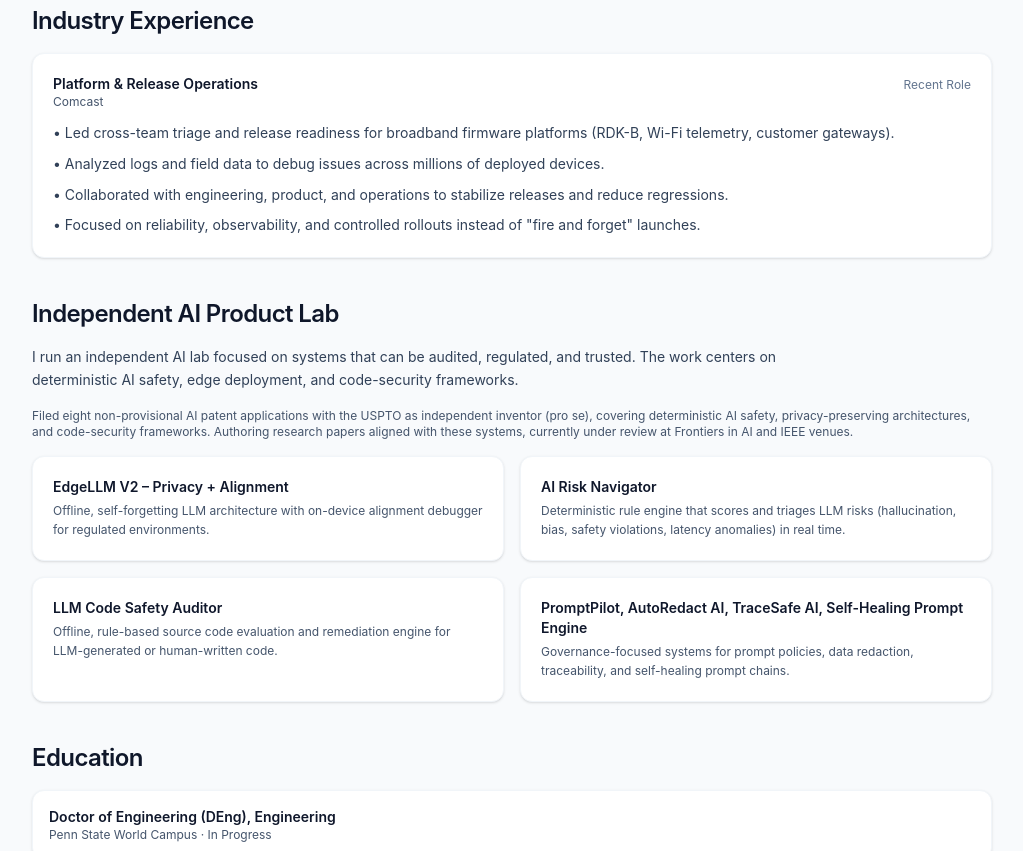
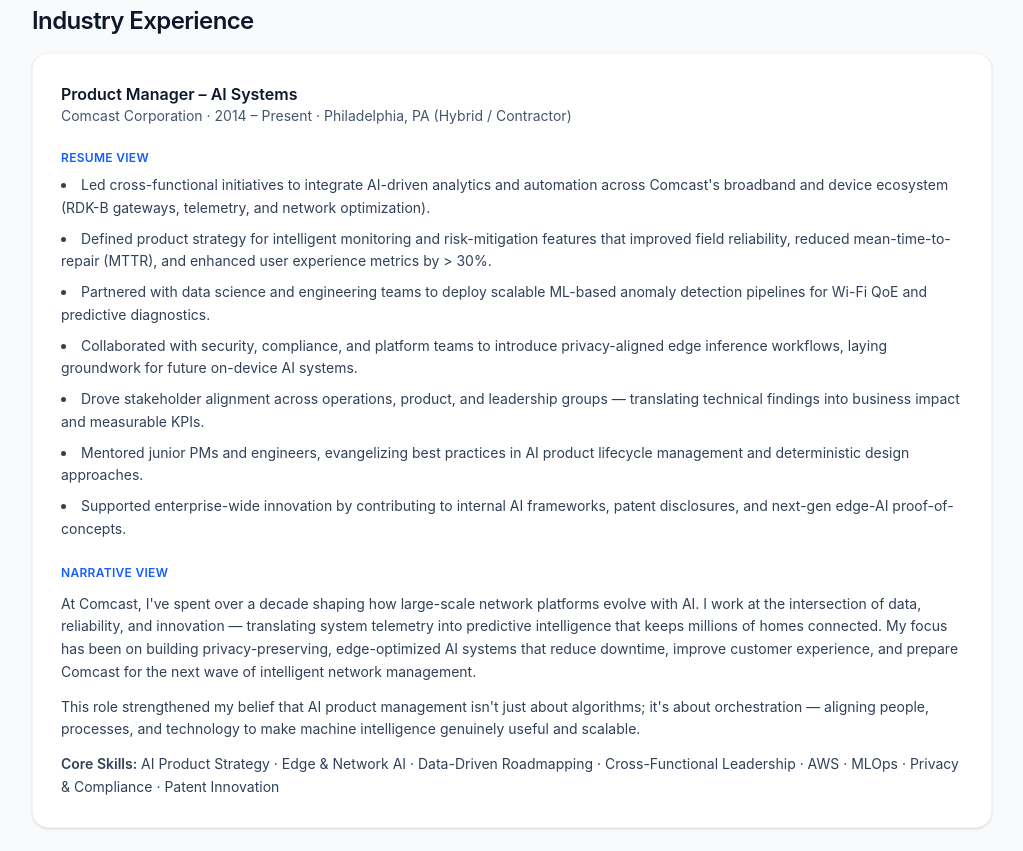
Before and after one commit to apurvgaurav/apurv-portfolio, a Next.js app: page /experience in a window 1280 px wide. Shown: the part 360-1211 px from the top of the page, without its empty margins (128-1151 px from the left). Built offline with nearby package versions, Linux system fonts and the light colour scheme.

Commit message:
Update page.tsx

```diff
--- a/app/experience/page.tsx
+++ b/app/experience/page.tsx
@@ -1,5 +1,4 @@
 // app/experience/page.tsx
-
 import Link from "next/link";
 
 export default function ExperiencePage() {
@@ -11,10 +10,10 @@
           Experience
         </h1>
         <p className="text-sm sm:text-base text-slate-700 leading-relaxed max-w-3xl">
-          My career sits on two rails: enterprise-scale reliability and releases,
-          and an independent AI product lab focused on deterministic safety,
-          edge-deployed LLMs, and governance frameworks. Both inform how I
-          operate as an AI Product Leader.
+          My work spans large-scale network platforms at Comcast and an
+          independent AI product lab focused on deterministic safety, edge
+          deployment, and governance frameworks. Both sides inform how I operate
+          as an AI Product Leader.
         </p>
         <div className="bg-white rounded-xl p-4 border border-slate-100 shadow-sm flex flex-col sm:flex-row sm:items-center sm:justify-between gap-3">
           <div>
@@ -22,7 +21,7 @@
               Download Resume (PDF)
             </p>
             <p className="text-xs text-slate-600">
-              Concise, recruiter-ready summary of roles, education, and patent-backed
+              Recruiter-ready summary of roles, education, and patent-backed
               projects.
             </p>
           </div>
@@ -38,40 +37,91 @@
         </div>
       </section>
 
-      {/* Industry Experience */}
+      {/* Comcast Experience */}
       <section className="space-y-4">
         <h2 className="text-xl sm:text-2xl font-semibold tracking-tight">
           Industry Experience
         </h2>
-        <div className="space-y-4">
-          <div className="bg-white rounded-xl p-5 border border-slate-100 shadow-sm">
-            <div className="flex flex-col sm:flex-row sm:items-baseline sm:justify-between gap-2">
-              <div>
-                <p className="text-sm font-semibold text-slate-900">
-                  Platform &amp; Release Operations
-                </p>
-                <p className="text-xs text-slate-600">Comcast</p>
-              </div>
-              <p className="text-xs text-slate-500">Recent Role</p>
-            </div>
-            <ul className="mt-3 space-y-2 text-sm text-slate-700 leading-relaxed">
+
+        <div className="bg-white rounded-2xl p-6 sm:p-7 border border-slate-100 shadow-sm space-y-6">
+          {/* Role header */}
+          <div>
+            <p className="text-sm sm:text-base font-semibold text-slate-900">
+              Product Manager – AI Systems
+            </p>
+            <p className="text-xs sm:text-sm text-slate-600">
+              Comcast Corporation · 2014 – Present · Philadelphia, PA (Hybrid / Contractor)
+            </p>
+          </div>
+
+          {/* Resume View */}
+          <div>
+            <p className="text-xs font-semibold uppercase tracking-wide text-blue-600 mb-2">
+              Resume View
+            </p>
+            <ul className="list-disc list-inside space-y-2 text-xs sm:text-sm text-slate-700 leading-relaxed">
               <li>
-                • Led cross-team triage and release readiness for broadband firmware
-                platforms (RDK-B, Wi-Fi telemetry, customer gateways).
+                Led cross-functional initiatives to integrate AI-driven analytics and
+                automation across Comcast&apos;s broadband and device ecosystem
+                (RDK-B gateways, telemetry, and network optimization).
               </li>
               <li>
-                • Analyzed logs and field data to debug issues across millions of
-                deployed devices.
+                Defined product strategy for intelligent monitoring and risk-mitigation
+                features that improved field reliability, reduced mean-time-to-repair
+                (MTTR), and enhanced user experience metrics by &gt; 30%.
               </li>
               <li>
-                • Collaborated with engineering, product, and operations to stabilize
-                releases and reduce regressions.
+                Partnered with data science and engineering teams to deploy scalable
+                ML-based anomaly detection pipelines for Wi-Fi QoE and predictive
+                diagnostics.
               </li>
               <li>
-                • Focused on reliability, observability, and controlled rollouts
-                instead of &quot;fire and forget&quot; launches.
+                Collaborated with security, compliance, and platform teams to introduce
+                privacy-aligned edge inference workflows, laying groundwork for future
+                on-device AI systems.
+              </li>
+              <li>
+                Drove stakeholder alignment across operations, product, and leadership
+                groups — translating technical findings into business impact and
+                measurable KPIs.
+              </li>
+              <li>
+                Mentored junior PMs and engineers, evangelizing best practices in AI
+                product lifecycle management and deterministic design approaches.
+              </li>
+              <li>
+                Supported enterprise-wide innovation by contributing to internal AI
+                frameworks, patent disclosures, and next-gen edge-AI proof-of-concepts.
               </li>
             </ul>
+          </div>
+
+          {/* Narrative View */}
+          <div className="space-y-3">
+            <p className="text-xs font-semibold uppercase tracking-wide text-blue-600">
+              Narrative View
+            </p>
+            <p className="text-sm text-slate-700 leading-relaxed">
+              At Comcast, I&apos;ve spent over a decade shaping how large-scale network
+              platforms evolve with AI. I work at the intersection of data, reliability,
+              and innovation — translating system telemetry into predictive intelligence
+              that keeps millions of homes connected. My focus has been on building
+              privacy-preserving, edge-optimized AI systems that reduce downtime,
+              improve customer experience, and prepare Comcast for the next wave of
+              intelligent network management.
+            </p>
+            <p className="text-sm text-slate-700 leading-relaxed">
+              This role strengthened my belief that AI product management isn&apos;t just
+              about algorithms; it&apos;s about orchestration — aligning people,
+              processes, and technology to make machine intelligence genuinely useful
+              and scalable.
+            </p>
+            <p className="text-sm text-slate-700 leading-relaxed">
+              <span className="font-semibold">Core Skills:</span>{" "}
+              AI Product Strategy · Edge &amp; Network AI · Data-Driven Roadmapping ·
+              Cross-Functional Leadership · AWS · MLOps · Privacy &amp; Compliance ·
+              Patent Innovation
+            </p>
           </div>
         </div>
       </section>
@@ -86,7 +136,7 @@
           regulated, and trusted. The work centers on deterministic AI safety,
           edge deployment, and code-security frameworks.
         </p>
-        <p className="text-xs text-slate-600">
+        <p className="text-xs text-slate-600 max-w-3xl">
           Filed eight non-provisional AI patent applications with the USPTO as
           independent inventor (pro se), covering deterministic AI safety,
           privacy-preserving architectures, and code-security frameworks. Authoring
@@ -110,8 +160,8 @@
             </p>
             <p className="text-xs text-slate-600 leading-relaxed">
               Deterministic rule engine that scores and triages LLM risks
-              (hallucination, bias, safety violations, latency anomalies) in
-              real time.
+              (hallucination, bias, safety violations, latency anomalies) in real
+              time.
             </p>
           </div>
           <div className="bg-white rounded-xl p-5 border border-slate-100 shadow-sm">
@@ -145,13 +195,17 @@
             <p className="text-sm font-semibold text-slate-900">
               Doctor of Engineering (DEng), Engineering
             </p>
-            <p className="text-xs text-slate-600">Penn State World Campus · In Progress</p>
+            <p className="text-xs text-slate-600">
+              Penn State World Campus · In Progress
+            </p>
           </div>
           <div className="bg-white rounded-xl p-4 border border-slate-100 shadow-sm">
             <p className="text-sm font-semibold text-slate-900">
               Master of Science
             </p>
-            <p className="text-xs text-slate-600">University of Pennsylvania · 2010</p>
+            <p className="text-xs text-slate-600">
+              University of Pennsylvania · 2010
+            </p>
           </div>
           <div className="bg-white rounded-xl p-4 border border-slate-100 shadow-sm">
             <p className="text-sm font-semibold text-slate-900">
```
